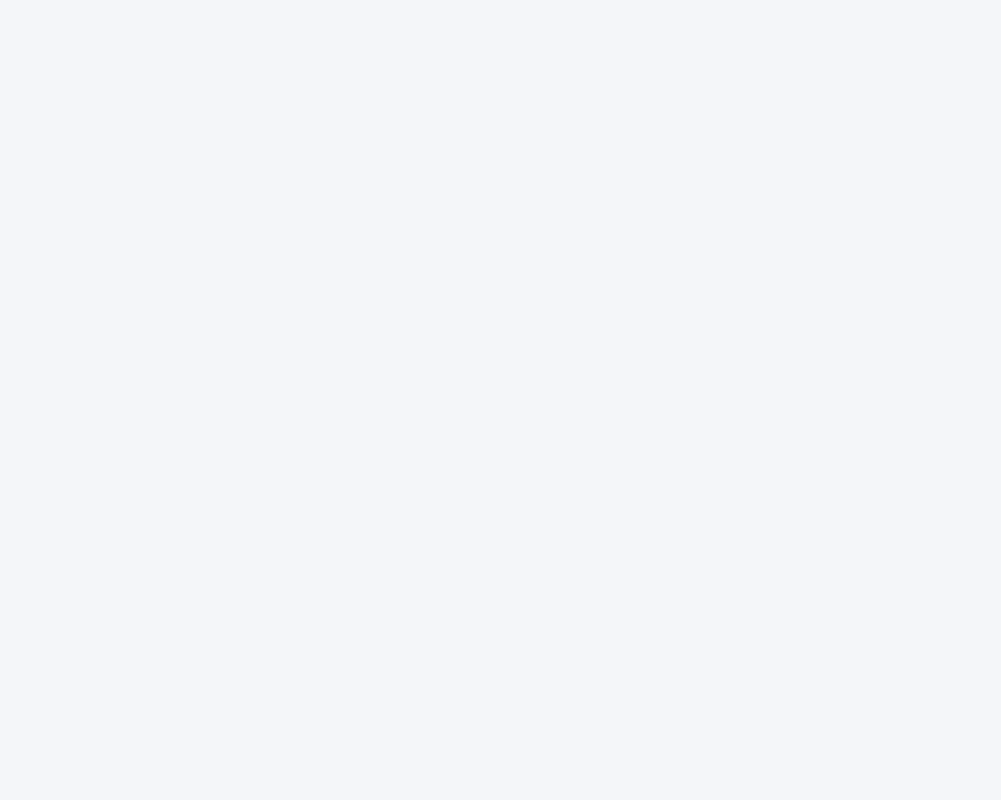
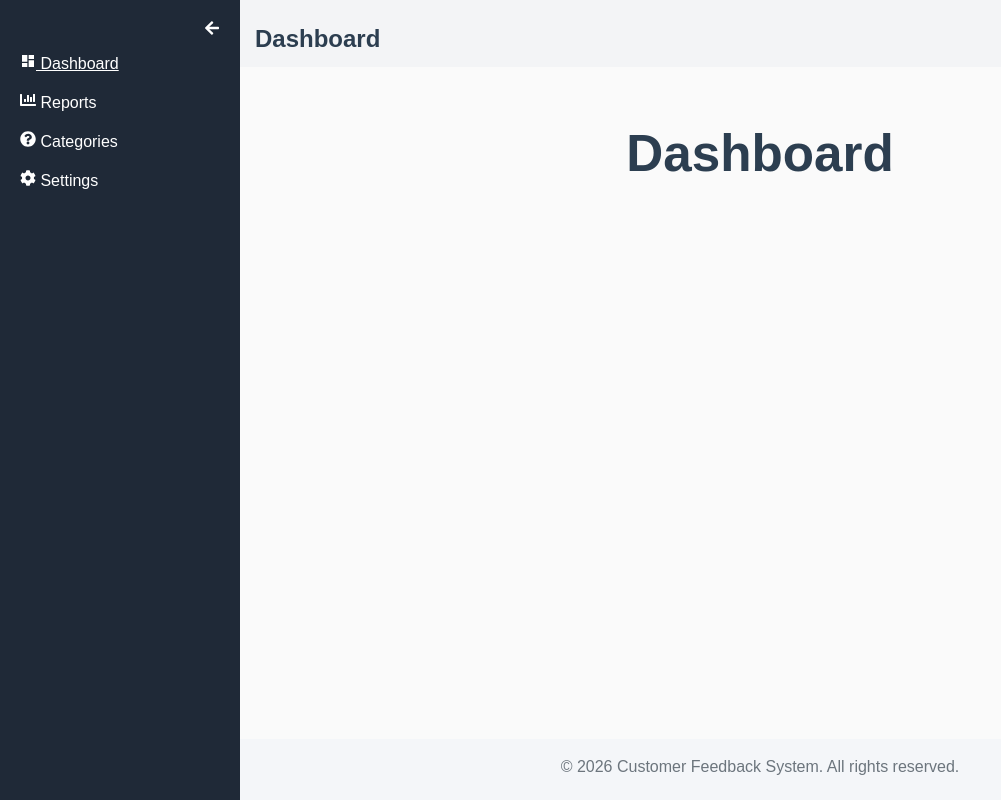
Before and after one commit to dickmacalinao/customer-feedback-web, a React (Vite) app: page /admin in a window 1280 px wide. Shown: the whole page, without its empty margins (0-1001 px from the left). Built offline with nearby package versions, Linux system fonts and the light colour scheme.

Commit message:
Restructured admin pages

```diff
--- /dev/null
+++ b/src/pages/admin/Admin.tsx
@@ -0,0 +1,46 @@
+import { useState } from "react";
+
+import AdminLayout from "../../components/layout/AdminLayout";
+
+import { CategoryProvider } from "../../context/CategoryContext";
+import Dashboard from "./Dashboard";
+import Reports from "./Reports";
+import Categories from "./Categories";
+import Settings from "./Settings";
+
+export default function Admin() {
+  const [selectedMenu, setSelectedMenu] = useState("dashboard");
+
+  const getHedar =
+    selectedMenu === "dashboard"
+      ? "Dashboard"
+      : selectedMenu === "reports"
+      ? "Reports"
+      : selectedMenu === "categories"
+      ? "Categories"
+      : selectedMenu === "settings"
+      ? "Settings"
+      : "";
+
+  const handleSideBarSelect = (selected: string) => {
+    console.log(selected);
+    setSelectedMenu(selected);
+  };
+
+  return (
+    <AdminLayout
+      header={getHedar}
+      selectedMenu={selectedMenu}
+      onSideBarSelect={handleSideBarSelect}
+    >
+      {selectedMenu === "dashboard" && <Dashboard />}
+      {selectedMenu === "reports" && <Reports />}
+      {selectedMenu === "categories" && (
+        <CategoryProvider>
+          <Categories />
+        </CategoryProvider>
+      )}
+      {selectedMenu === "settings" && <Settings />}
+    </AdminLayout>
+  );
+}
--- a/src/pages/admin/Dashboard.tsx
+++ b/src/pages/admin/Dashboard.tsx
@@ -1,46 +1,3 @@
-import { useState } from "react";
-
-import AdminLayout from "../../components/layout/AdminLayout";
-
-import { CategoryProvider } from "../../context/CategoryContext";
-import DashboardWidgets from "./DashboardWidgets";
-import Reports from "./Reports";
-import Categories from "./Categories";
-import Settings from "./Settings";
-
-export default function Dashboard() {
-  const [selectedMenu, setSelectedMenu] = useState("dashboard");
-
-  const getHedar =
-    selectedMenu === "dashboard"
-      ? "Dashboard"
-      : selectedMenu === "reports"
-      ? "Reports"
-      : selectedMenu === "categories"
-      ? "Categories"
-      : selectedMenu === "settings"
-      ? "Settings"
-      : "";
-
-  const handleSideBarSelect = (selected: string) => {
-    console.log(selected);
-    setSelectedMenu(selected);
-  };
-
-  return (
-    <AdminLayout
-      header={getHedar}
-      selectedMenu={selectedMenu}
-      onSideBarSelect={handleSideBarSelect}
-    >
-      {selectedMenu === "dashboard" && <DashboardWidgets />}
-      {selectedMenu === "reports" && <Reports />}
-      {selectedMenu === "categories" && (
-        <CategoryProvider>
-          <Categories />
-        </CategoryProvider>
-      )}
-      {selectedMenu === "settings" && <Settings />}
-    </AdminLayout>
-  );
+export default function DashboardWidgets() {
+  return <h1>Dashboard</h1>;
 }
--- a/src/pages/admin/DashboardWidgets.tsx
+++ /dev/null
@@ -1,3 +0,0 @@
-export default function DashboardWidgets() {
-  return <h1>Dashboard Widgets</h1>;
-}
--- a/src/routes/AppRoutes.tsx
+++ b/src/routes/AppRoutes.tsx
@@ -2,16 +2,14 @@ import { Routes, Route } from "react-router-dom";
 import Home from "../pages/Home";
 import NotFound from "../pages/NotFound";
 import Feedback from "../pages/feedback/Feedback";
-import Dashboard from "../pages/admin/Dashboard";
+import Admin from "../pages/admin/Admin";
 
 export default function AppRoutes() {
   return (
     <Routes>
       <Route path="/" element={<Home />} />
       <Route path="/feedback" element={<Feedback />} />
-      <Route path="/admin">
-        <Route path="dashboard" element={<Dashboard />} />
-      </Route>
+      <Route path="/admin" element={<Admin />} />
       <Route path="*" element={<NotFound />} />
     </Routes>
   );
```
